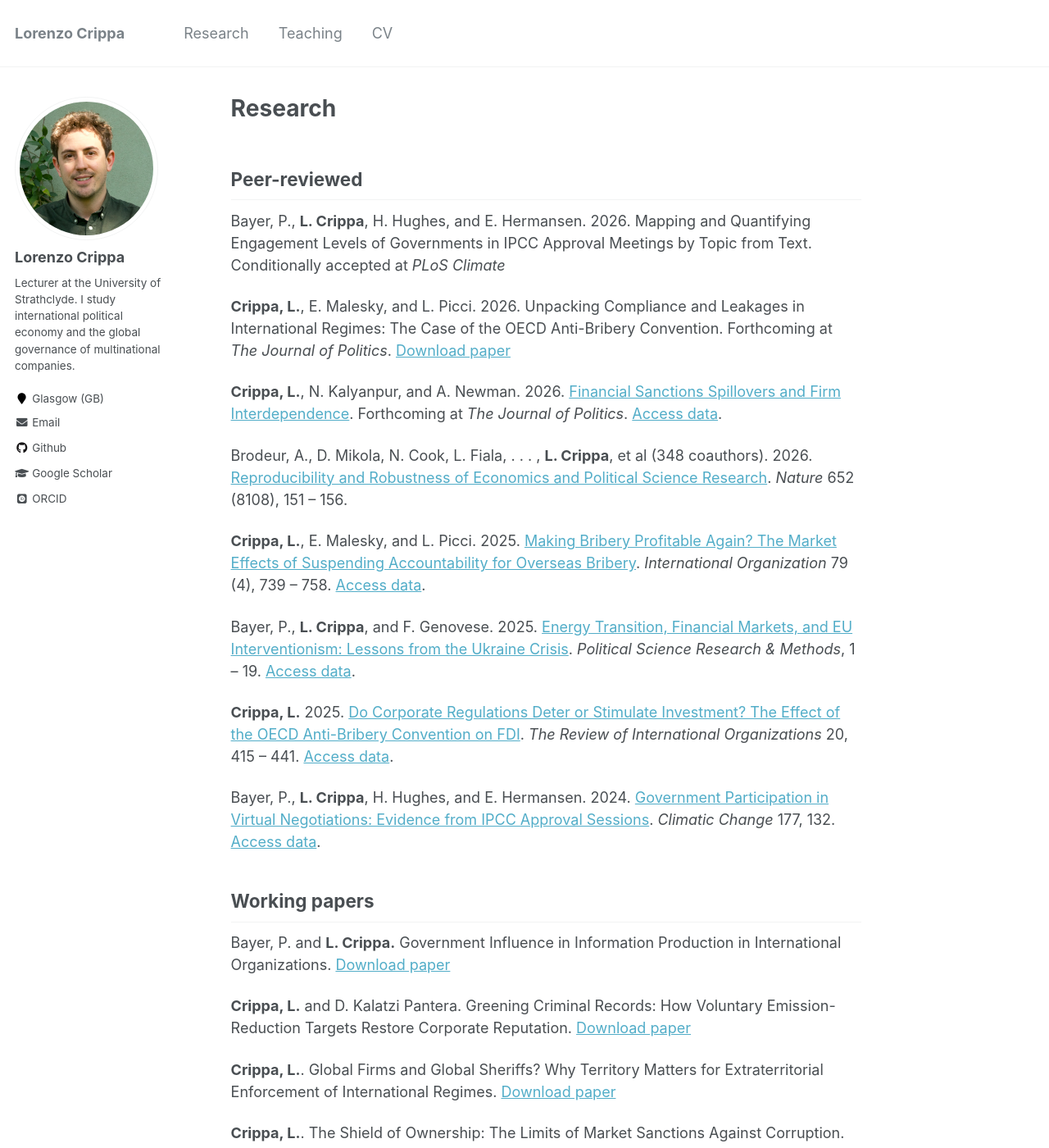
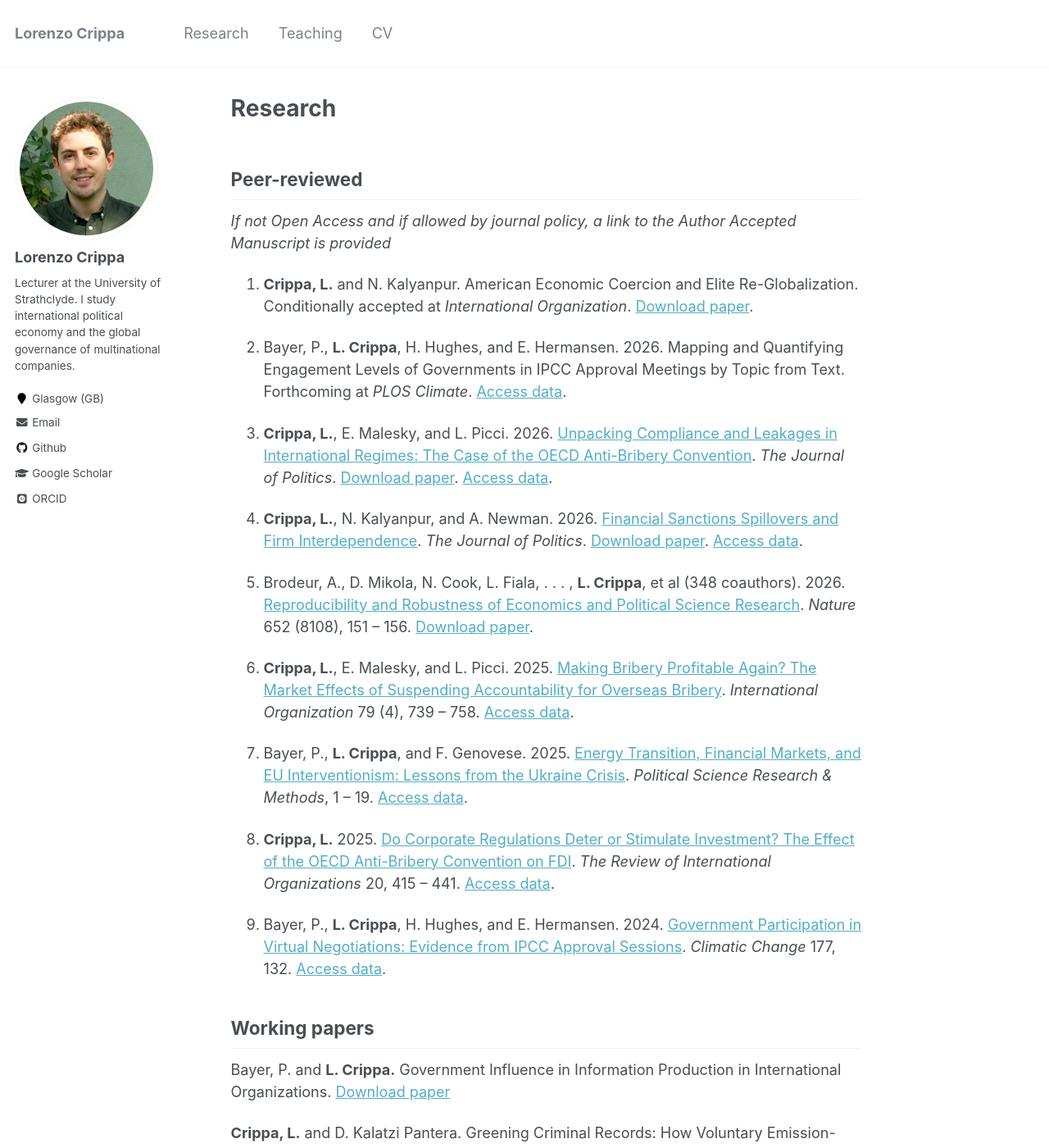
Before and after one commit to lorenzo-crippa/lorenzo-crippa.github.io, a Jekyll site: the page built from _pages/research.md, in a window 1280 px wide and 1400 px high. Shown: the whole window at 82% size. Built offline with Jekyll 4.4.1, drawn with Linux system fonts in a browser that asks for light colours; some web fonts are replaced; some of the changed text lies outside the part shown.

Commit message:
Update research.md

```diff
--- a/_pages/research.md
+++ b/_pages/research.md
@@ -7,22 +7,25 @@ redirect_from:
 ---
 
 ## Peer-reviewed
+_If not Open Access and if allowed by journal policy, a link to the Author Accepted Manuscript is provided_
 
-Bayer, P., **L. Crippa**, H. Hughes, and E. Hermansen. 2026. Mapping and Quantifying Engagement Levels of Governments in IPCC Approval Meetings by Topic from Text. Conditionally accepted at _PLoS Climate_
+9. **Crippa, L.** and N. Kalyanpur. American Economic Coercion and Elite Re-Globalization. Conditionally accepted at _International Organization_. [Download paper](https://lorenzo-crippa.github.io/files/FCPA_offshore_wealth.pdf).
 
-**Crippa, L.**, E. Malesky, and L. Picci. 2026. Unpacking Compliance and Leakages in International Regimes: The Case of the OECD Anti-Bribery Convention. Forthcoming at _The Journal of Politics_. [Download paper](https://doi.org/10.1086/742490)
+8. Bayer, P., **L. Crippa**, H. Hughes, and E. Hermansen. 2026. Mapping and Quantifying Engagement Levels of Governments in IPCC Approval Meetings by Topic from Text. Forthcoming at _PLOS Climate_. [Access data](https://doi.org/10.7910/DVN/OCVIH9).
 
-**Crippa, L.**, N. Kalyanpur, and A. Newman. 2026. [Financial Sanctions Spillovers and Firm Interdependence](https://doi.org/10.1086/740171). Forthcoming at _The Journal of Politics_. [Access data](https://doi.org/10.7910/DVN/OCVIH9).
+7. **Crippa, L.**, E. Malesky, and L. Picci. 2026. [Unpacking Compliance and Leakages in International Regimes: The Case of the OECD Anti-Bribery Convention](https://doi.org/10.1086/742490). _The Journal of Politics_. [Download paper](https://ssrn.com/abstract=5241232). [Access data](https://doi.org/10.7910/DVN/KZKJMS).
 
-Brodeur, A., D. Mikola, N. Cook, L. Fiala, . . . , **L. Crippa**, et al (348 coauthors). 2026. [Reproducibility and Robustness of Economics and Political Science Research](https://www.nature.com/articles/s41586-026-10251-x). _Nature_ 652 (8108), 151 – 156.
+6. **Crippa, L.**, N. Kalyanpur, and A. Newman. 2026. [Financial Sanctions Spillovers and Firm Interdependence](https://doi.org/10.1086/740171). _The Journal of Politics_. [Download paper](https://lorenzo-crippa.github.io/files/CKN_ChinaSanctions.pdf). [Access data](https://doi.org/10.7910/DVN/OCVIH9).
 
-**Crippa, L.**, E. Malesky, and L. Picci. 2025. [Making Bribery Profitable Again? The Market Effects of Suspending Accountability for Overseas Bribery](https://doi.org/10.1017/S0020818325100970). _International Organization_ 79 (4), 739 – 758. [Access data](https://doi.org/10.7910/DVN/BM6ZEP).
+5. Brodeur, A., D. Mikola, N. Cook, L. Fiala, . . . , **L. Crippa**, et al (348 coauthors). 2026. [Reproducibility and Robustness of Economics and Political Science Research](https://www.nature.com/articles/s41586-026-10251-x). _Nature_ 652 (8108), 151 – 156. [Download paper](https://lorenzo-crippa.github.io/files/AB_etal_reprod_econ_polisci_Nature_2026.pdf).
 
-Bayer, P., **L. Crippa**, and F. Genovese. 2025. [Energy Transition, Financial Markets, and EU Interventionism: Lessons from the Ukraine Crisis](https://doi.org/10.1017/psrm.2025.10054). _Political Science Research & Methods_, 1 – 19. [Access data](https://doi.org/10.7910/DVN/GJSW9U).
+4. **Crippa, L.**, E. Malesky, and L. Picci. 2025. [Making Bribery Profitable Again? The Market Effects of Suspending Accountability for Overseas Bribery](https://doi.org/10.1017/S0020818325100970). _International Organization_ 79 (4), 739 – 758. [Access data](https://doi.org/10.7910/DVN/BM6ZEP).
 
-**Crippa, L.** 2025. [Do Corporate Regulations Deter or Stimulate Investment? The Effect of the OECD Anti-Bribery Convention on FDI](https://doi.org/10.1007/s11558-023-09519-y). _The Review of International Organizations_ 20, 415 – 441. [Access data](https://doi.org/10.7910/DVN/JTGGLJ).
+3. Bayer, P., **L. Crippa**, and F. Genovese. 2025. [Energy Transition, Financial Markets, and EU Interventionism: Lessons from the Ukraine Crisis](https://doi.org/10.1017/psrm.2025.10054). _Political Science Research & Methods_, 1 – 19. [Access data](https://doi.org/10.7910/DVN/GJSW9U).
 
-Bayer, P., **L. Crippa**, H. Hughes, and E. Hermansen. 2024. [Government Participation in Virtual Negotiations: Evidence from IPCC Approval Sessions](https://doi.org/10.1007/s10584-024-03790-7). _Climatic Change_ 177, 132. [Access data](https://doi.org/10.7910/DVN/SLSXZS).
+2. **Crippa, L.** 2025. [Do Corporate Regulations Deter or Stimulate Investment? The Effect of the OECD Anti-Bribery Convention on FDI](https://doi.org/10.1007/s11558-023-09519-y). _The Review of International Organizations_ 20, 415 – 441. [Access data](https://doi.org/10.7910/DVN/JTGGLJ).
+
+1. Bayer, P., **L. Crippa**, H. Hughes, and E. Hermansen. 2024. [Government Participation in Virtual Negotiations: Evidence from IPCC Approval Sessions](https://doi.org/10.1007/s10584-024-03790-7). _Climatic Change_ 177, 132. [Access data](https://doi.org/10.7910/DVN/SLSXZS).
 
 ## Working papers
 
```
Also changed, not shown: other parts of _pages/research.md (+0 -2 lines).
